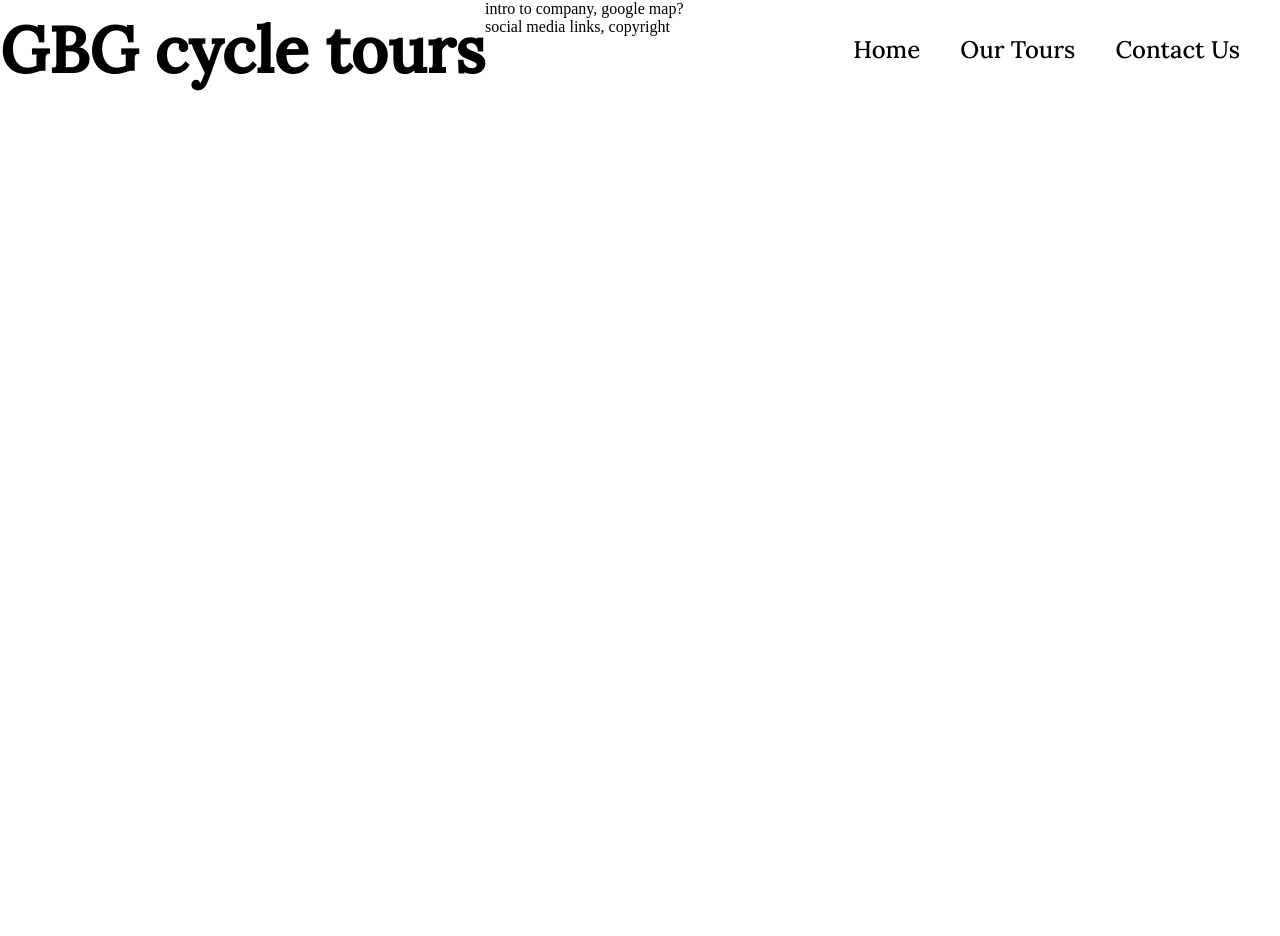
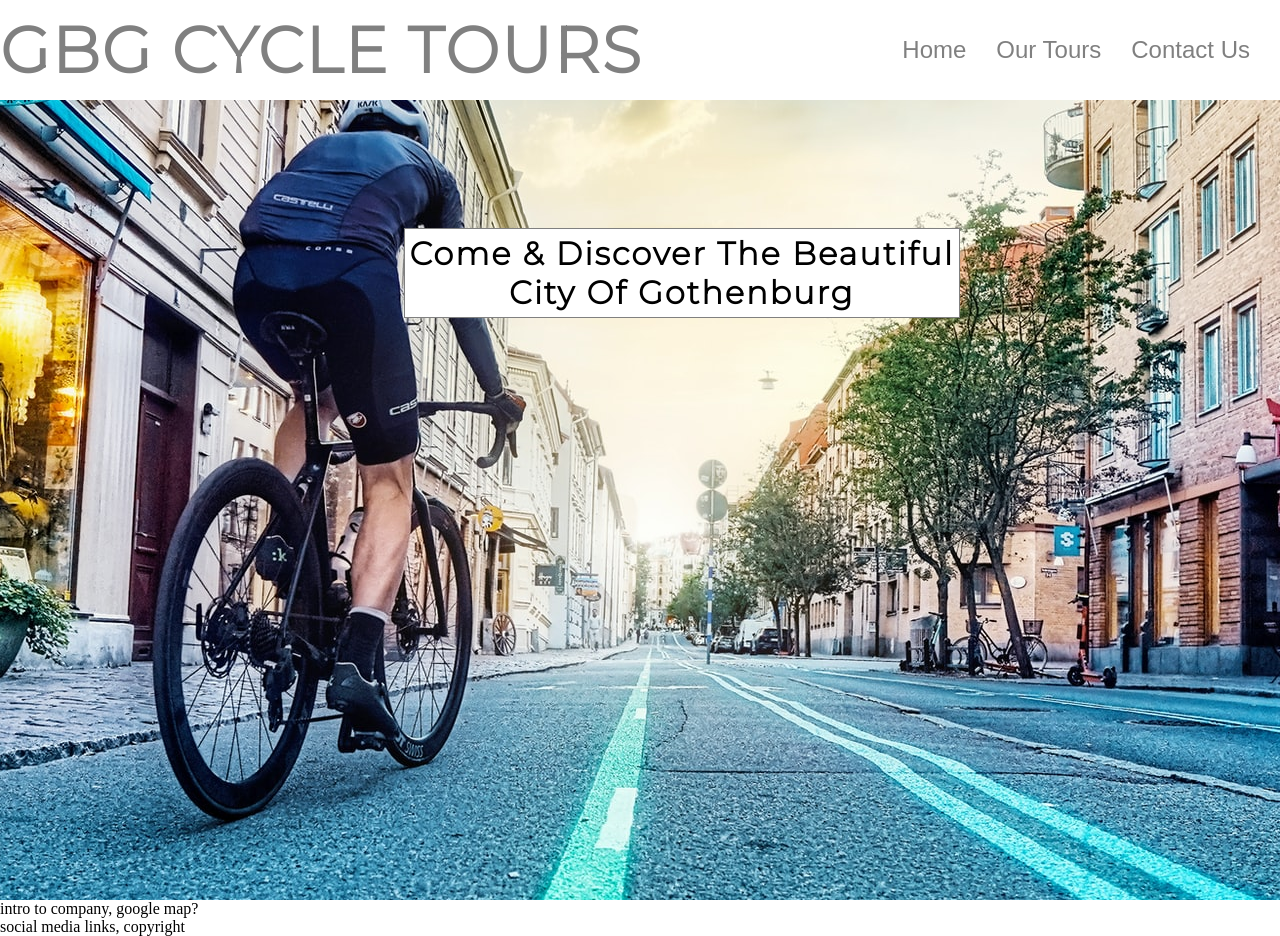
Before and after one commit to DanTaylor28/GBG-Cycle-Tours, a plain HTML site: page index.html in a window 1280 px wide. Before the commit the page ends 800 px from the top, so only its background shows below. Drawn offline with Linux system fonts and the light colour scheme.

Commit message:
Add main image & heading to accompany

```diff
--- a/assets/css/style.css
+++ b/assets/css/style.css
@@ -1,4 +1,4 @@
-@import url('https://fonts.googleapis.com/css2?family=Lora:wght@500&family=Roboto:wght@300&display=swap');
+@import url('https://fonts.googleapis.com/css2?family=Montserrat:wght@300&family=Source+Sans+Pro:wght@300&display=swap');
 
 * {
     padding: 0;
@@ -7,29 +7,32 @@
 }
 
 h1, h2 {
-    font-family: Lora, sans-serif;
+    font-family: Montserrat, sans-serif;
+    letter-spacing: 2px;
 }
 
 /* Header styling */
 
 .heading {
     text-decoration: none;
+    text-transform: uppercase;
     font-size: 200%;
-    color: black;
+    color: grey;
     float: left;
+
 }
 
 .navigation li {
     float: right;
     list-style-type: none;
-    margin-right: 40px;
+    margin-right: 30px;
     font-size: 150%;
-    font-family: Lora, sans-serif;
+    font-family: Source-sans-pro, sans-serif;
 }
 
 .navigation a {
     text-decoration: none;
-    color: inherit;
+    color: grey;
 }
 
 .heading, .navigation {
@@ -37,6 +40,28 @@ h1, h2 {
 }
 
 .navigation a:hover {
-    border-bottom: 2px solid red;
-    color: blue;
+    border-bottom: 2px solid grey;
+    color: black;
 }
+
+/* Main image & text */
+
+
+#cityscape {
+    height: 800px;
+    width: 100%;
+    background: url(/assets/images/gbg-cycle.jpg) no-repeat center center;
+    overflow: hidden;
+}
+
+.opener {
+    text-transform: capitalize;
+    float: right;
+    text-align: center;
+    font-size: 200%;
+    margin-right: 25%;
+    margin-top: 10%;
+    border: 1px solid grey;
+    background-color:white;
+    padding: 5px;
+}
--- a/index.html
+++ b/index.html
@@ -32,7 +32,11 @@
         </nav>
     </header>
     <section class="cityscape">
-        <div id="cityscape"></div>
+        <div id="cityscape">
+            <div>
+                <h2 class="opener">come & discover the beautiful <br>city of gothenburg</h2>
+            </div>
+        </div>
     </section>
     <section>
         intro to company, google map?
```
Also changed, not shown: assets/images/bicycle.jpg (added), assets/images/gbg-cycle.jpg (added).
